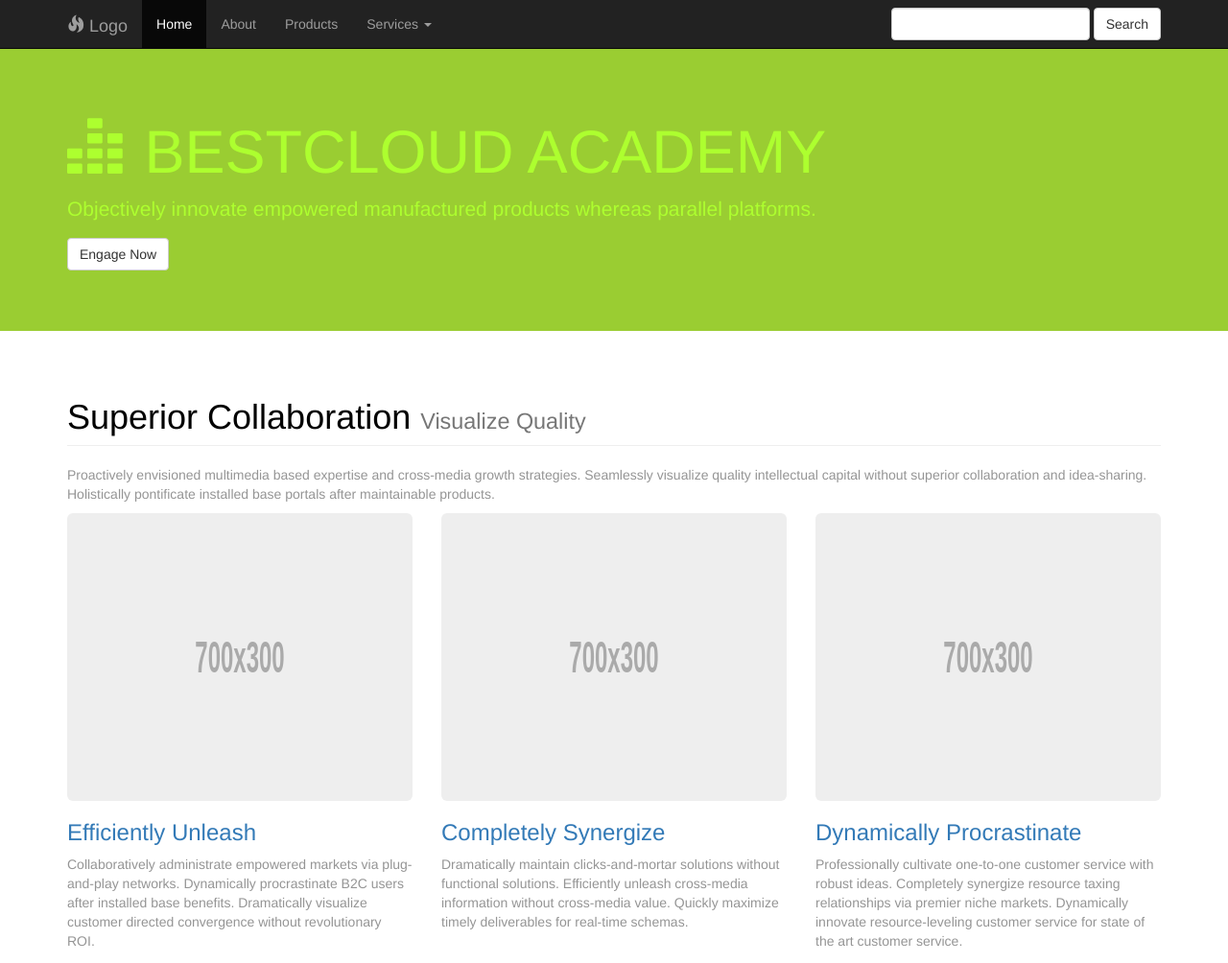
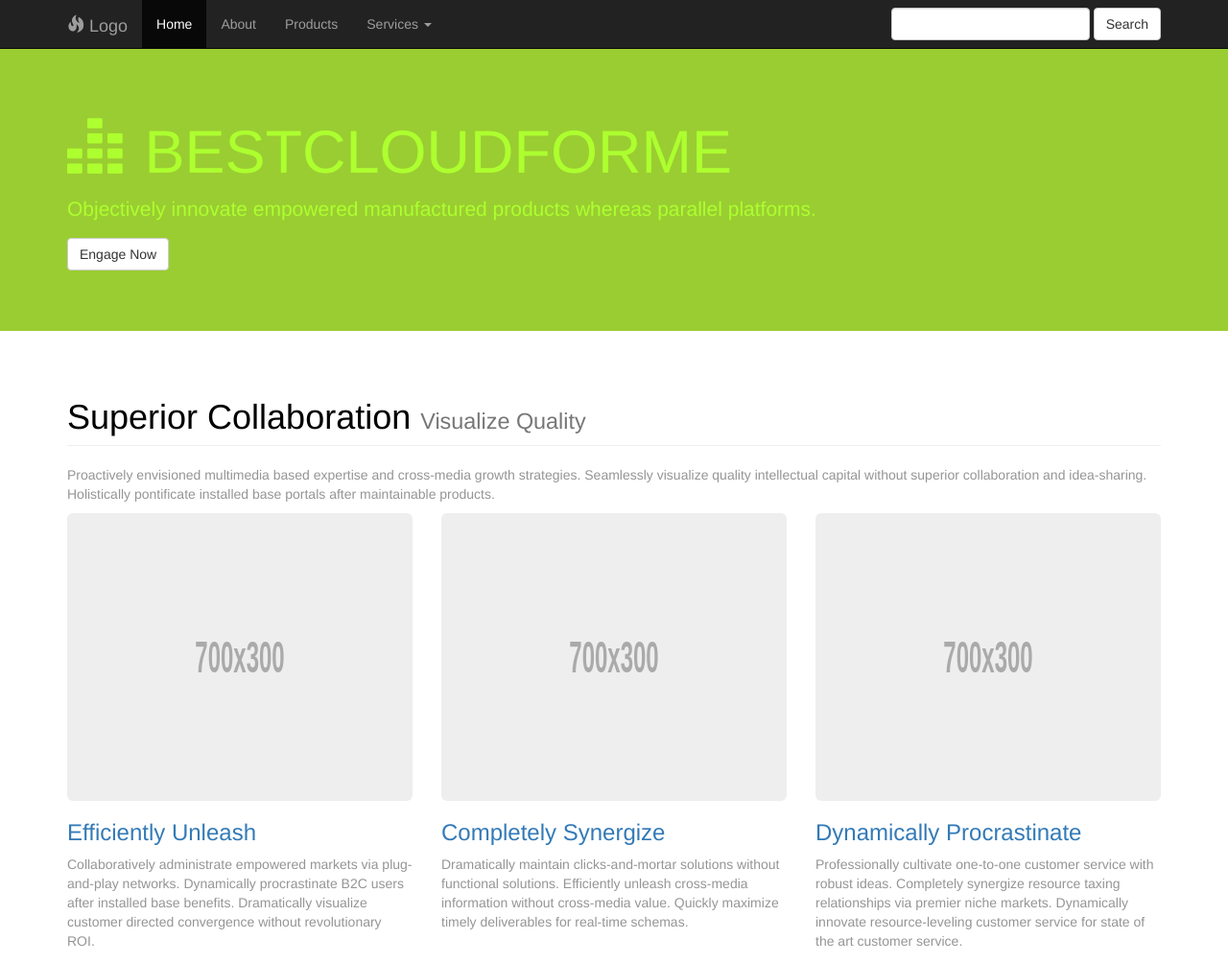
Before and after one commit to leventbasaran/git101, a plain HTML site: page corporate-1/index.html in a window 1280 px wide. Shown: the top 1004 px of the page at 96% size. Drawn offline with Linux system fonts and the light colour scheme.

Commit message:
index.html yazisi BESTCLOUDFORME duzenlemesidir.

```diff
--- a/corporate-1/index.html
+++ b/corporate-1/index.html
@@ -80,7 +80,7 @@
 
 	<div class="jumbotron feature">
 		<div class="container">
-			<h1><span class="glyphicon glyphicon-equalizer"></span> BESTCLOUD ACADEMY </h1>
+			<h1><span class="glyphicon glyphicon-equalizer"></span> BESTCLOUDFORME </h1>
 			<p>Objectively innovate empowered manufactured products whereas parallel platforms.</p>
 			<p><a class="btn btn-default" href="#">Engage Now</a></p>
 		</div>
```
